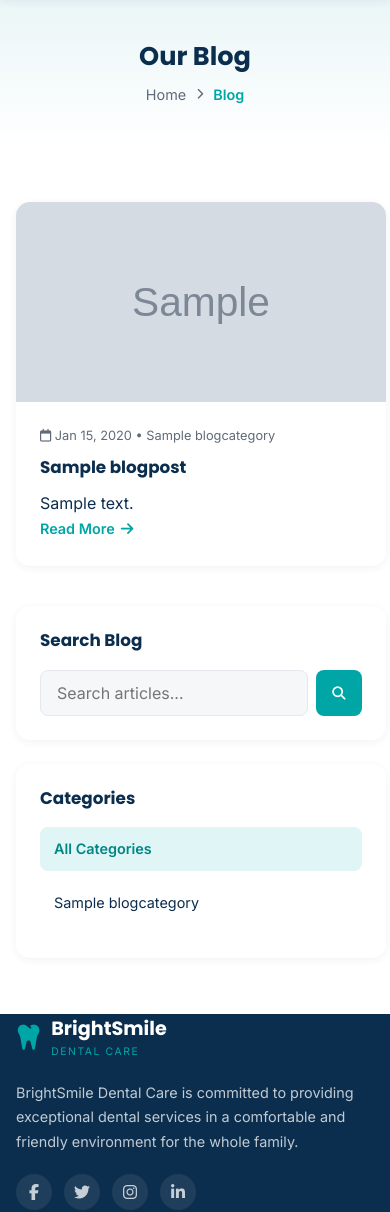
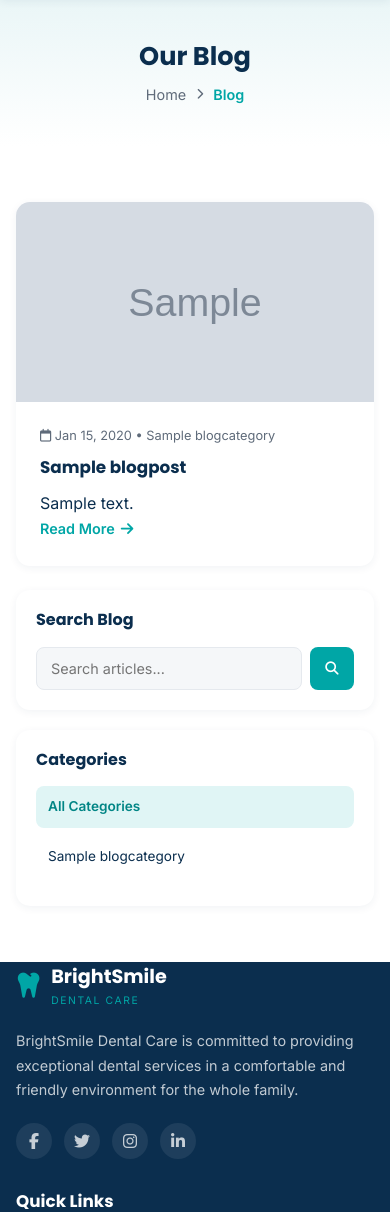
Before and after one commit to daniahliaqat-glitch/brightsmile-dental-care, a Django app: page /blog/ in a window 390 px wide. Shown: the part 113-1325 px from the top of the page. Run offline with Django 5.2, Linux system fonts and the light colour scheme; tables that the repository leaves empty hold one stand-in row (values such as "Sample post"); grey boxes marked "Sample" are stand-in pictures.

Commit message:
Rewrite blog.css with mobile-first responsive approach

```diff
--- a/static/css/blog.css
+++ b/static/css/blog.css
@@ -1,41 +1,61 @@
 /* ============================================================
    BRIGHTSMILE DENTAL CARE — BLOG PAGES STYLESHEET
+   Mobile-first: base styles target mobile, then enhanced
+   progressively for tablet and desktop via min-width queries.
    ============================================================ */
 
+/* ---------- BASE / MOBILE STYLES (default, no media query) ---------- */
+
 .blog-page__inner {
-    display: grid;
-    grid-template-columns: 2.4fr 1fr;
-    gap: 40px;
-    align-items: start;
+    display: flex;
+    flex-direction: column;
+    gap: 24px;
+    width: 100%;
+}
+
+.blog-page__main {
+    width: 100%;
+    min-width: 0;
 }
 
 .articles-grid--wide {
-    grid-template-columns: repeat(2, 1fr);
+    display: grid;
+    grid-template-columns: 1fr;
+    gap: 20px;
+    width: 100%;
 }
 
 .blog-page__sidebar {
     display: flex;
     flex-direction: column;
-    gap: 24px;
+    gap: 20px;
+    width: 100%;
 }
 
 .blog-sidebar-widget {
-    padding: 24px;
+    padding: 20px;
+    width: 100%;
+    box-sizing: border-box;
 }
 
 .blog-sidebar-widget h4 {
-    font-size: 1.05rem;
-    margin-bottom: 18px;
+    font-size: 1rem;
+    margin-bottom: 16px;
 }
 
 .blog-search-form {
     display: flex;
     gap: 8px;
+    width: 100%;
 }
 
 .blog-search-form input {
     flex: 1;
-    padding: 12px 16px;
+    min-width: 0;
+    width: 100%;
+    box-sizing: border-box;
+    padding: 12px 14px;
+    font-size: 0.9rem;
     border: 1px solid var(--color-border);
     border-radius: var(--radius-sm);
     background-color: var(--color-soft-gray);
@@ -48,23 +68,25 @@
 }
 
 .blog-search-form button {
-    width: 46px;
+    width: 44px;
+    min-width: 44px;
     background-color: var(--color-teal);
     color: var(--color-white);
     border-radius: var(--radius-sm);
 }
 
 .blog-category-list li {
-    margin-bottom: 10px;
+    margin-bottom: 8px;
 }
 
 .blog-category-list a {
     display: block;
-    padding: 10px 14px;
+    padding: 10px 12px;
     border-radius: var(--radius-sm);
-    font-size: 0.9rem;
+    font-size: 0.85rem;
     color: var(--color-dark-blue);
     transition: var(--transition);
+    word-break: break-word;
 }
 
 .blog-category-list a:hover,
@@ -133,26 +160,61 @@
 }
 
 /* ============================================================
-   RESPONSIVE OVERRIDES
+   TABLET ENHANCEMENTS (min-width: 641px)
    ============================================================ */
 
-@media (max-width: 991px) {
-    .blog-page__inner {
-        grid-template-columns: 1fr;
+@media (min-width: 641px) {
+    .articles-grid--wide {
+        grid-template-columns: repeat(2, 1fr);
+        gap: 24px;
     }
 
-    .articles-grid--wide {
-        grid-template-columns: repeat(2, 1fr);
+    .blog-sidebar-widget {
+        padding: 24px;
+    }
+
+    .blog-sidebar-widget h4 {
+        font-size: 1.05rem;
+        margin-bottom: 18px;
+    }
+
+    .blog-category-list a {
+        font-size: 0.9rem;
+    }
+
+    .blog-detail__meta {
+        flex-direction: row;
+        gap: 24px;
+        flex-wrap: wrap;
+    }
+
+    .blog-detail__content {
+        font-size: 1rem;
+        line-height: 1.8;
     }
 }
 
-@media (max-width: 640px) {
-    .articles-grid--wide {
-        grid-template-columns: 1fr;
+/* ============================================================
+   DESKTOP ENHANCEMENTS (min-width: 992px)
+   ============================================================ */
+
+@media (min-width: 992px) {
+    .blog-page__inner {
+        flex-direction: row;
+        align-items: flex-start;
+        gap: 40px;
     }
 
-    .blog-detail__meta {
-        flex-direction: column;
-        gap: 8px;
+    .blog-page__main {
+        flex: 2.4;
+    }
+
+    .blog-page__sidebar {
+        flex: 1;
+    }
+
+    .blog-detail__inner {
+        max-width: 800px;
+        margin: 0 auto;
     }
 }
```
Also changed, not shown: other parts of static/css/blog.css (+19 -14 lines).
